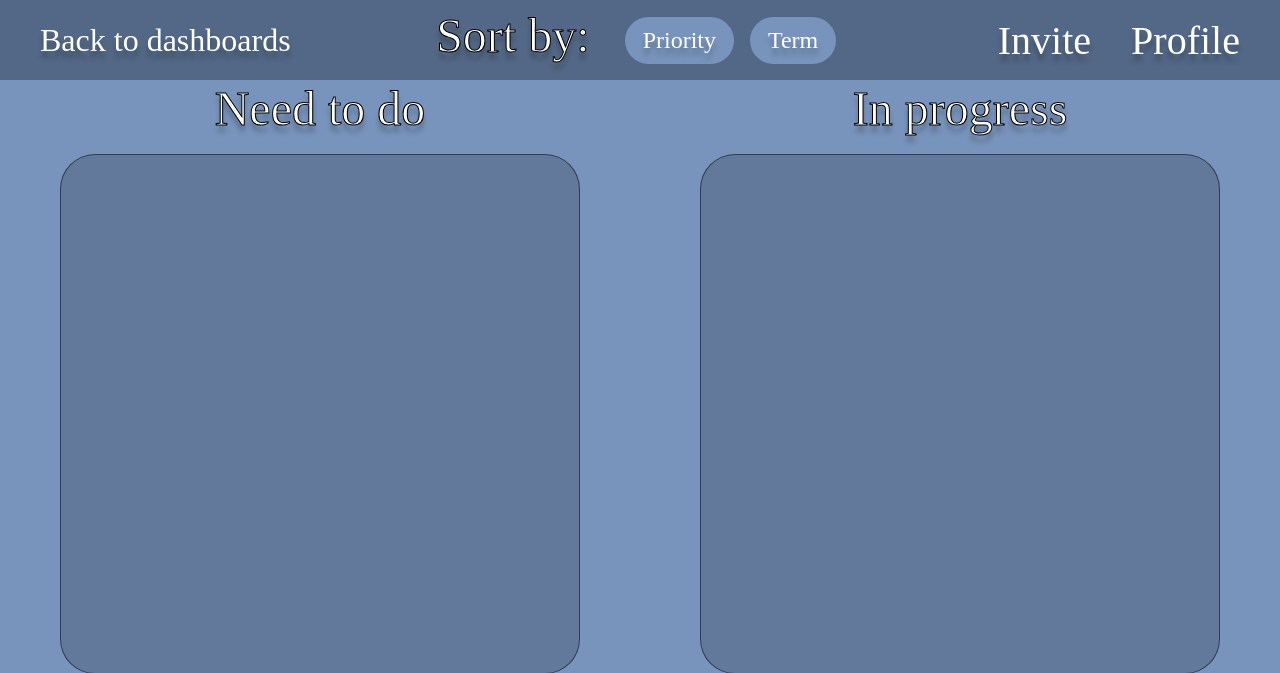
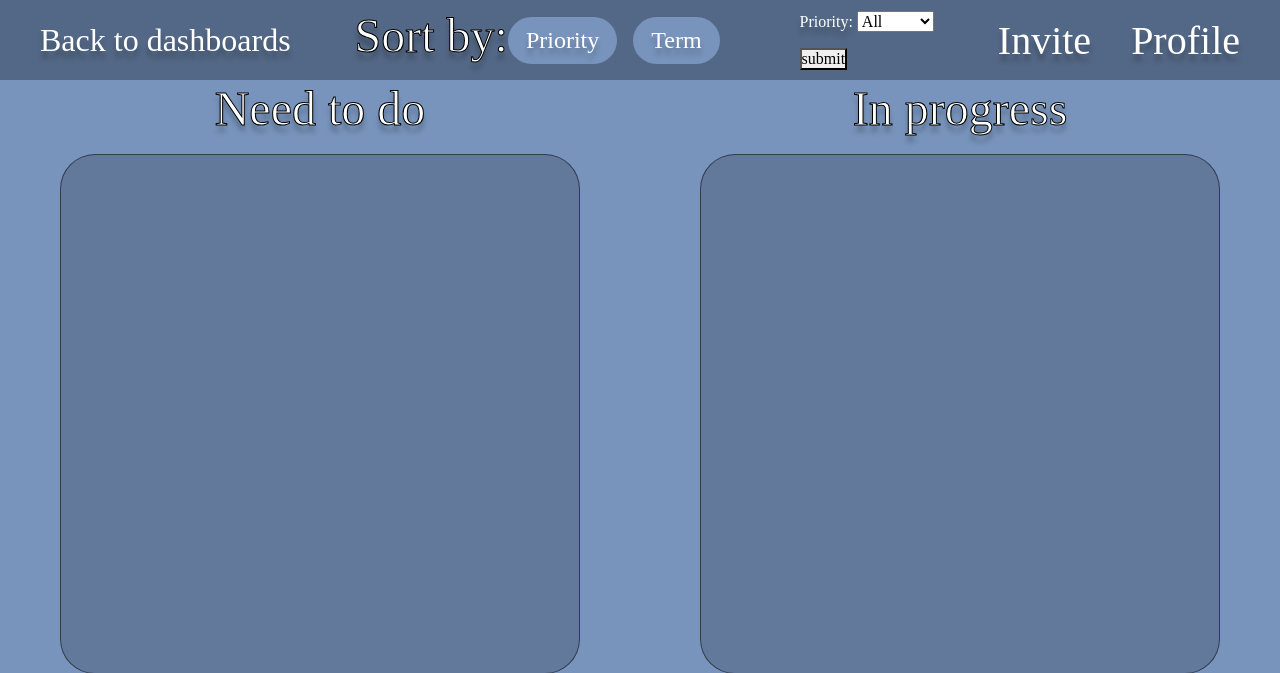
Before and after one commit to OleksandrKasapchuk/task-tracker, a Django app: page /dashboards/1/tasks/ in a window 1280 px wide. Shown: the top 673 px of the page. Run offline with Django 5.2, Linux system fonts and the light colour scheme; data that the repository does not hold is empty; some web fonts are replaced.

Commit message:
priority filter

```diff
--- a/task_tracker/forms.py
+++ b/task_tracker/forms.py
@@ -3,10 +3,17 @@ from .models import *
 
 
 class TaskCreateForm(forms.ModelForm):
+	end_date = forms.DateTimeField(widget=forms.DateTimeInput(attrs={'type': 'datetime-local',}))
 	class Meta:
 		model = Task
-		fields = ["name", "description", "status", "priority", "end_date"]
+		fields = ["name", "description", "status", "priority"]
 
+
+class FilterTaskForm(forms.Form):
+	result = [("4", "All")]
+	for i in Task.PRIORITY_CHOICES:
+		result.append(i)
+	priority = forms.ChoiceField(choices=result, required=False, label="Priority")
 
 class CommentForm(forms.ModelForm):
 	class Meta:
--- a/task_tracker/views.py
+++ b/task_tracker/views.py
@@ -25,12 +25,20 @@ class TaskListView(ListView):
 	context_object_name = "tasks"
 	template_name = "task_tracker/tasks.html"
 
-	def get_queryset(self):
-		return Task.objects.filter(dashboard_id=self.kwargs['dashboard_pk'])
 	def get_context_data(self, **kwargs):
 		context = super().get_context_data(**kwargs)
 		context['dashboard_pk'] = self.kwargs['dashboard_pk']
+		context['form'] = FilterTaskForm(self.request.GET)
 		return context
+	def get_queryset(self):
+		queryset = super().get_queryset()
+		priority = self.request.GET.get("priority", "")
+		if priority:
+			if priority == "4":
+				queryset = queryset.all()
+			else:
+				queryset = queryset.filter(priority=priority)
+		return queryset.filter(dashboard_id=self.kwargs['dashboard_pk'])
 
 class TaskDetailView(DetailView):
 	model = Task
--- a/templates/task_tracker/tasks.html
+++ b/templates/task_tracker/tasks.html
@@ -3,9 +3,9 @@
 
 {% block content %}
 <header class="header_boards">
-	<a class="back_txt" href="#">Back to dashboards</a>
+	<a class="back_txt" href="{% url 'task-tracker:dashboard-list' %}">Back to dashboards</a>
 	<div class="sortby">
-		<h2>Sort by:⠀</h2>
+		<h2>Sort by:</h2>
 		<details class="dropdown">
 			<summary role="button">
 			<a class="button">Priority</a>
@@ -26,12 +26,16 @@
 		</ul>
 		</details>
 	</div>
+	<form method="get">
+		{{form.as_p}}
+		<button type="submit">submit</button>
+	</form>
 	<!-- <form>
 		{{ form.as_p }}
 	</form> -->
 	<div class="right_header">
-		<a class="invite_txt" href="http://127.0.0.1:8000/">Invite</a>
-		<a class="profile_txt" href="http://127.0.0.1:8000/">Profile</a>
+		<a class="invite_txt" href="#">Invite</a>
+		<a class="profile_txt" href="{% url 'user-info' user.pk %}">Profile</a>
 	</div>
 </header>
 
```
Also changed, not shown: task_tracker/mixins.py (+0 -7 lines), templates/auth_system/user_info.html (+0 -17 lines).
